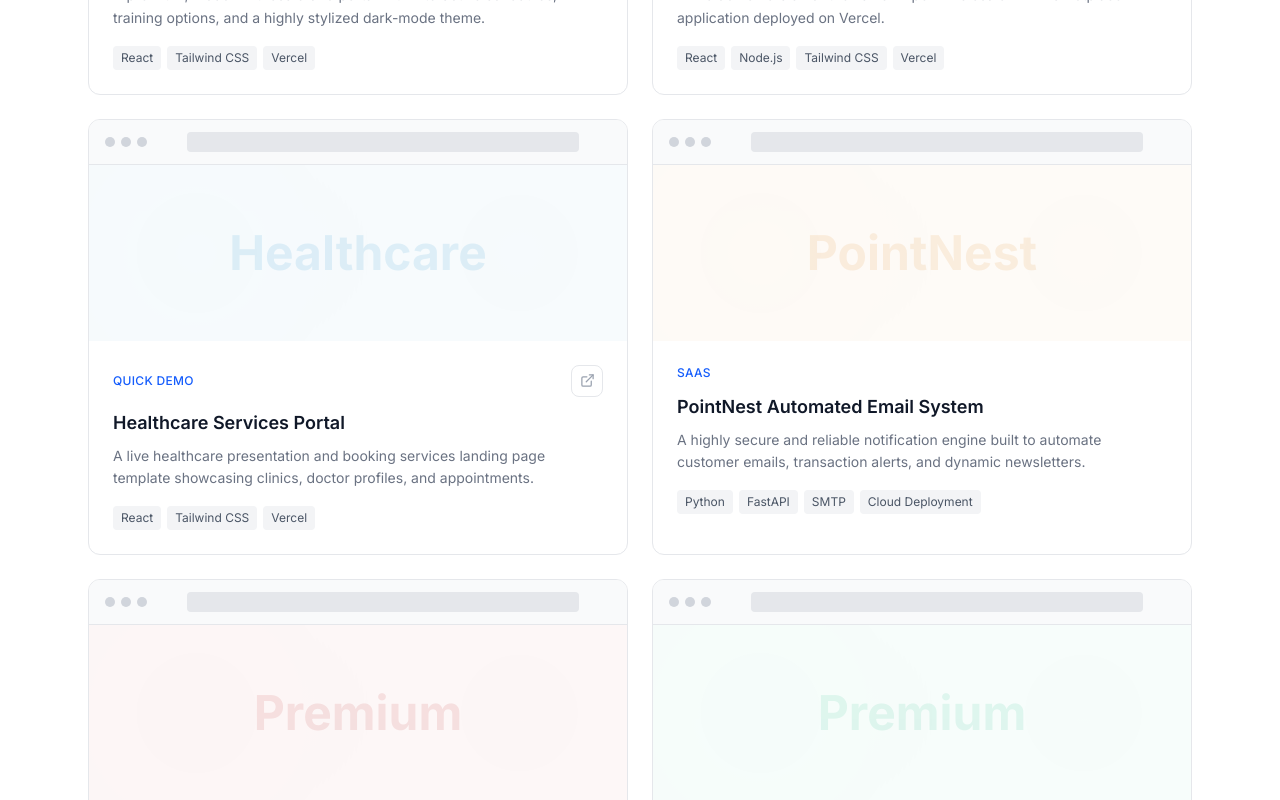
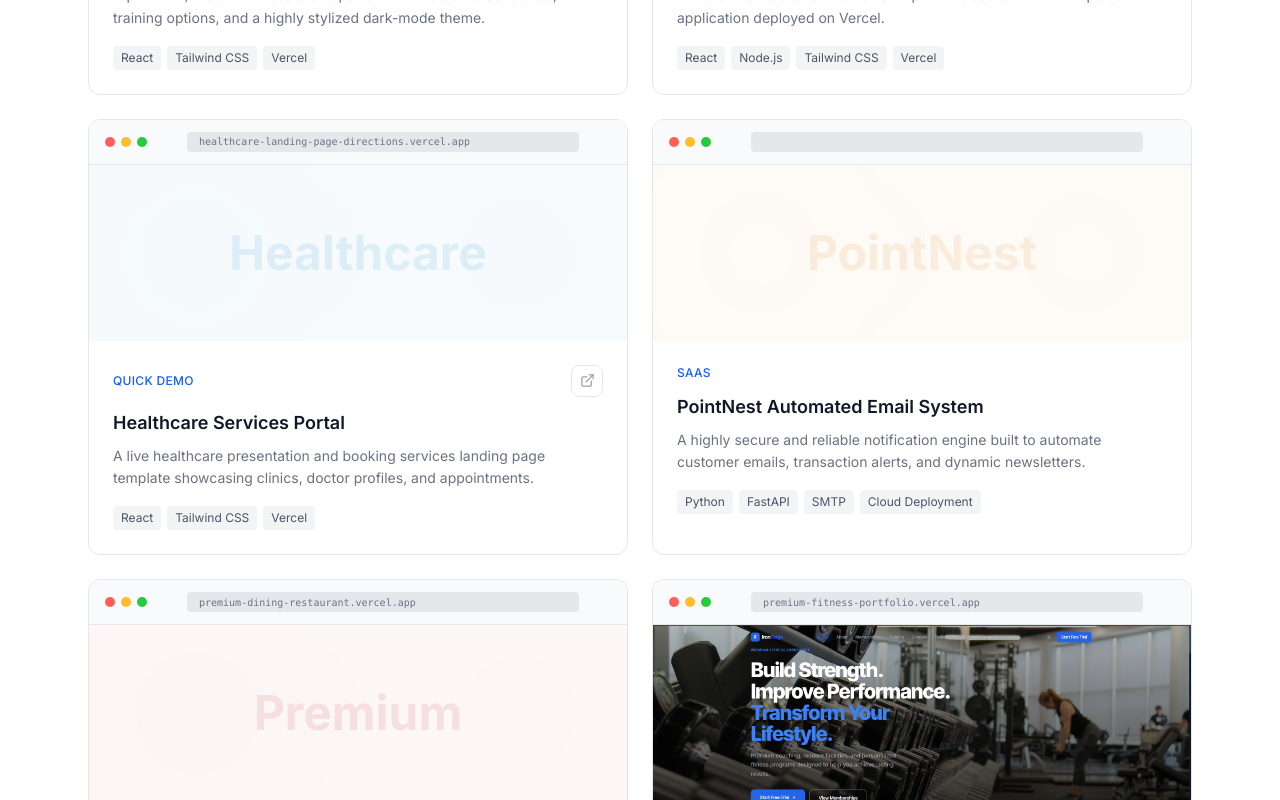
Before and after one commit to brijeshvishwakarma2676/brijesh.dev.portfolio, a React (Vite) app: page /projects in a window 1280 px wide. Shown: the part 1060-1860 px from the top of the page. Built offline with nearby package versions, Linux system fonts and the light colour scheme.

Commit message:
update image thumbnails for project cards

```diff
--- a/src/components/sections/Projects.jsx
+++ b/src/components/sections/Projects.jsx
@@ -162,18 +162,32 @@ export default function Projects() {
                 {/* Browser mockup header */}
                 <div className="bg-gray-50 dark:bg-gray-800/50 px-4 py-3 flex items-center gap-2 border-b border-gray-200 dark:border-gray-800">
                   <div className="flex gap-1.5">
-                    <span className="w-2.5 h-2.5 rounded-full bg-gray-300 dark:bg-gray-600" />
-                    <span className="w-2.5 h-2.5 rounded-full bg-gray-300 dark:bg-gray-600" />
-                    <span className="w-2.5 h-2.5 rounded-full bg-gray-300 dark:bg-gray-600" />
+                    <span className="w-2.5 h-2.5 rounded-full bg-[#FF5F56]" />
+                    <span className="w-2.5 h-2.5 rounded-full bg-[#FFBD2E]" />
+                    <span className="w-2.5 h-2.5 rounded-full bg-[#27C93F]" />
                   </div>
-                  <div className="flex-1 h-5 bg-gray-200 dark:bg-gray-700 rounded mx-8" />
+                  <div className="flex-1 h-5 bg-gray-200 dark:bg-gray-700/60 rounded mx-8 flex items-center px-3 overflow-hidden">
+                    {project.liveUrl && project.liveUrl !== '#' && (
+                      <span className="text-[10px] text-gray-500 dark:text-gray-400 font-mono truncate">
+                        {project.liveUrl.replace(/^https?:\/\//, '').replace(/\/$/, '')}
+                      </span>
+                    )}
+                  </div>
                 </div>
 
                 {/* Colored content area */}
                 <div
                   className="h-44 flex items-center justify-center relative overflow-hidden"
-                  style={{ backgroundColor: project.color + '08' }}
+                  style={{ backgroundColor: project.image ? 'transparent' : project.color + '08' }}
                 >
+                  {project.image ? (
+                    <img
+                      src={project.image}
+                      alt={`${project.title} thumbnail`}
+                      className="w-full h-full object-cover object-top transition-transform duration-500 group-hover:scale-105"
+                    />
+                  ) : (
+                    <>
                       <div
                         className="absolute inset-0 opacity-[0.04]"
                         style={{
@@ -186,6 +200,8 @@ export default function Projects() {
                       >
                         {project.title.split(' ')[0]}
                       </span>
+                    </>
+                  )}
                 </div>
 
                 {/* Content */}
--- a/src/data/content.js
+++ b/src/data/content.js
@@ -156,6 +156,7 @@ export const projectsData = [
     liveUrl: "https://premium-fitness-portfolio.vercel.app/",
     githubUrl: "#",
     color: "#10B981",
+    image: "/projects/premium-fitness.png",
     featured: true,
   },
   {
--- a/src/pages/HomePage.jsx
+++ b/src/pages/HomePage.jsx
@@ -52,11 +52,19 @@ export default function HomePage() {
             {featured.map((project, index) => (
               <FadeIn key={project.id} delay={index * 0.1} className="h-full">
                 <div className="group border border-gray-200 dark:border-gray-800 rounded-xl overflow-hidden bg-white dark:bg-gray-900 hover:border-gray-300 dark:hover:border-gray-700 hover:shadow-xl hover:shadow-gray-200/60 dark:hover:shadow-black/40 hover:-translate-y-1 transition-all duration-300 h-full flex flex-col">
-                  {/* Colored header */}
+                  {/* Colored header / Image */}
                   <div
                     className="h-36 flex items-center justify-center relative overflow-hidden"
-                    style={{ backgroundColor: project.color + '08' }}
+                    style={{ backgroundColor: project.image ? 'transparent' : project.color + '08' }}
                   >
+                    {project.image ? (
+                      <img
+                        src={project.image}
+                        alt={`${project.title} thumbnail`}
+                        className="w-full h-full object-cover object-top transition-transform duration-500 group-hover:scale-105"
+                      />
+                    ) : (
+                      <>
                         <div
                           className="absolute inset-0 opacity-[0.04]"
                           style={{
@@ -69,6 +77,8 @@ export default function HomePage() {
                         >
                           {project.title.split(' ')[0]}
                         </span>
+                      </>
+                    )}
                   </div>
 
                   {/* Content */}
```
Also changed, not shown: public/projects/premium-fitness.png (added). Lines whose indentation alone changed are shown as unchanged.
